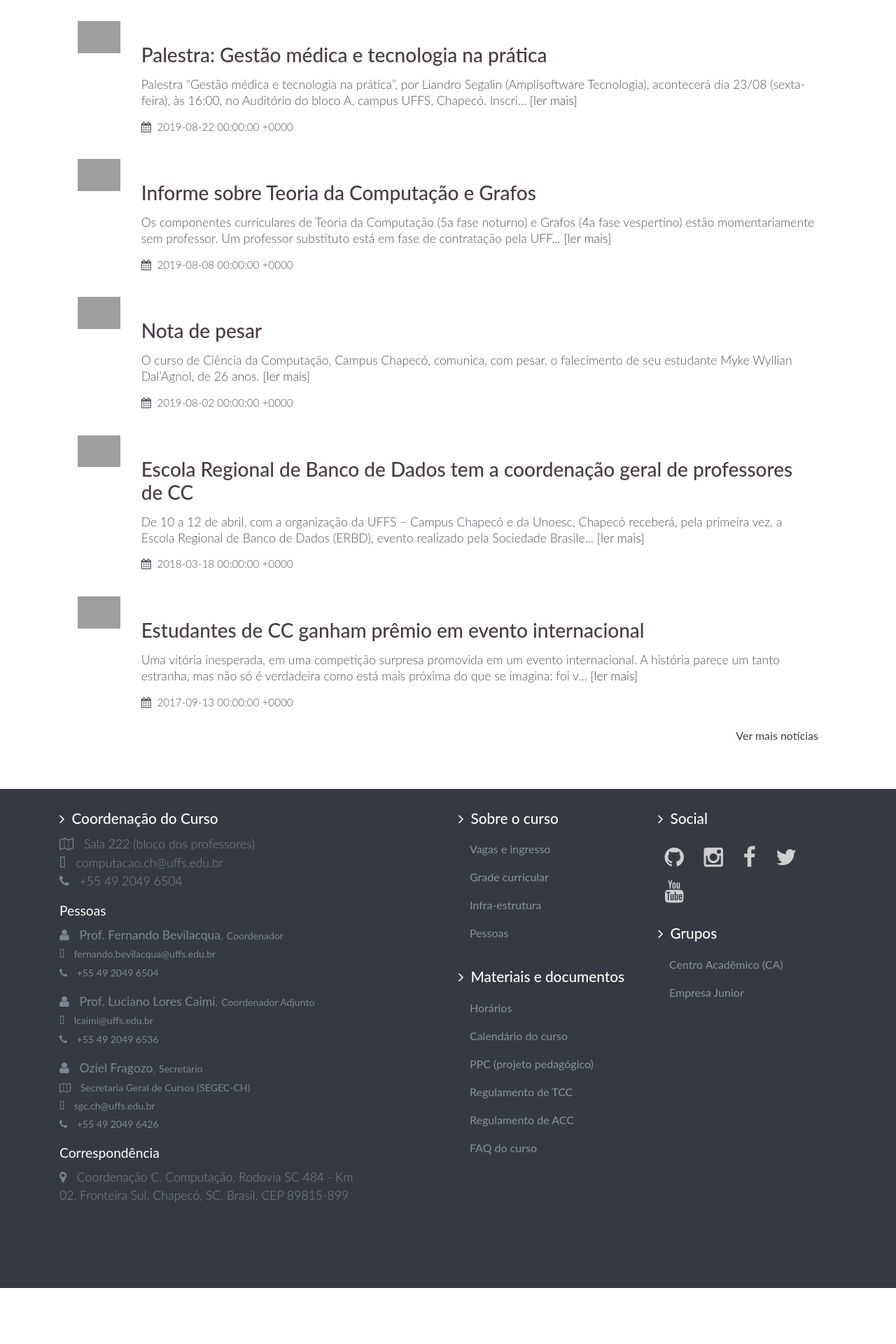
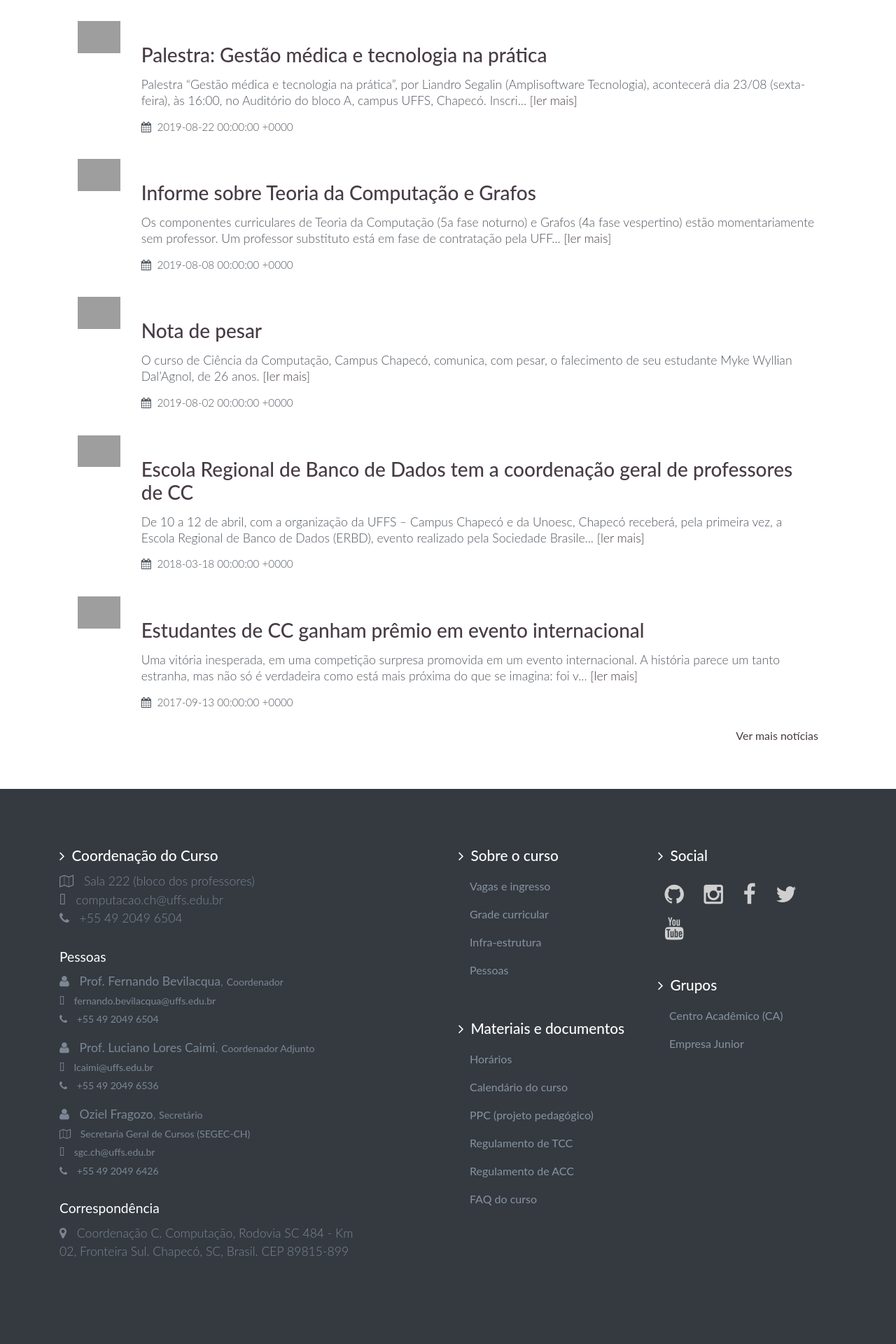
Before and after one commit to ccuffs/cc.uffs.edu.br, a Jekyll site: the page built from index.md, in a window 1280 px wide. Shown: the part 4377-6297 px from the top of the page at 70% size. Built offline with Jekyll 4.4.1, drawn with Linux system fonts in a browser that asks for light colours; before the commit the page ends 6217 px from its top, so only the background shows below that; grey boxes are pictures that could not be loaded.

Commit message:
Ajustes cosméticos no footer

```diff
--- a/_includes/footer.html
+++ b/_includes/footer.html
@@ -1,4 +1,4 @@
-<footer class="fdb-block footer-large bg-dark page-footer">
+<footer class="fdb-block footer-large bg-dark">
 	<div class="container">
 		<div class="row align-items-top text-center text-white coord-info">
 			<div class="col-md-5 text-md-left">
--- a/css/main.css
+++ b/css/main.css
@@ -740,12 +740,18 @@ footer {
     position: relative;
 }
 
+footer div.container {
+    padding-top: 2em;
+}
+
 footer h3 {
+    padding-top: 1em;
     font-size: 1.3em;
     font-weight: 500;
 }
 
 footer h4 {
+    padding-top: 0.7em;
     font-size: 1.2em;
     font-weight: 400;
 }
@@ -764,6 +770,10 @@ footer p {
 
 footer .nav-link {
     color: #8892a0 !important;
+}
+
+footer .nav-link:hover {
+    color: #ffffff !important;
 }
 
 footer div.social-links a {
```
